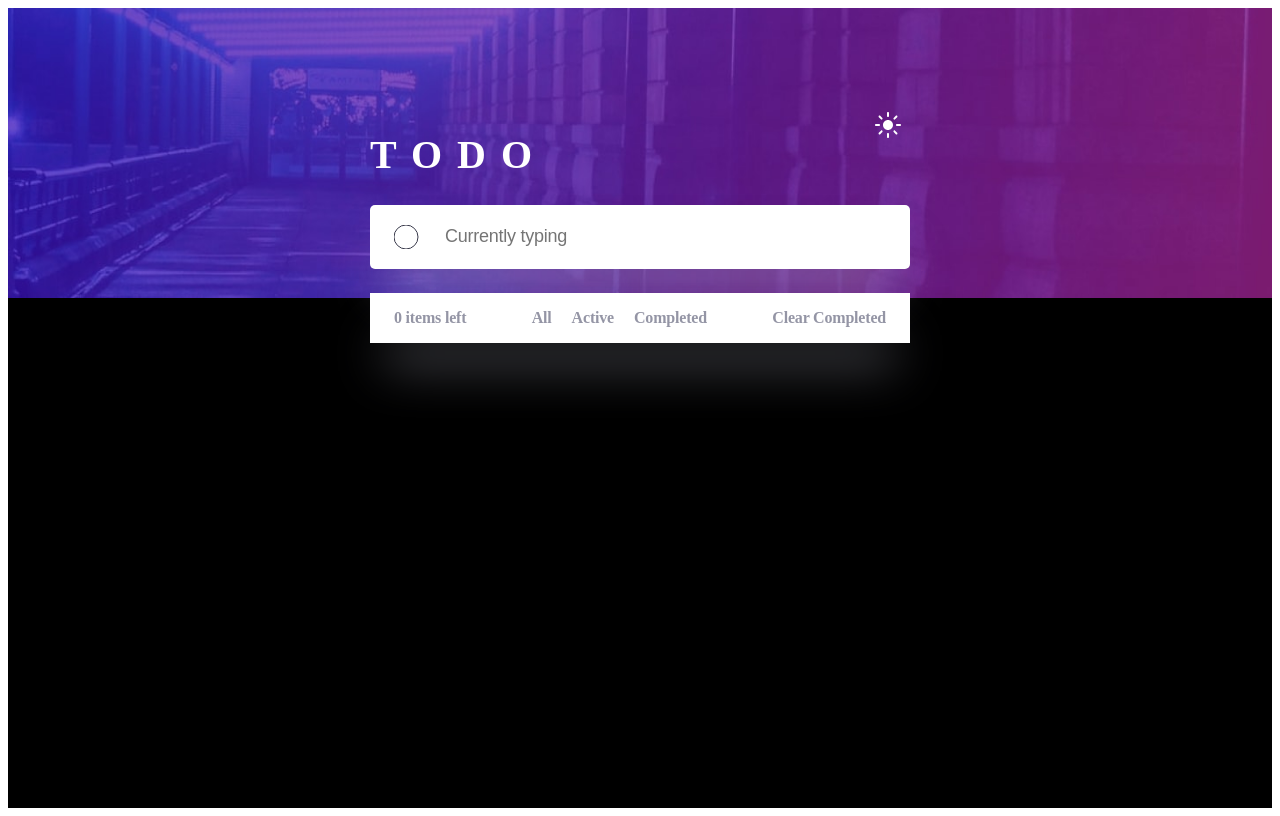
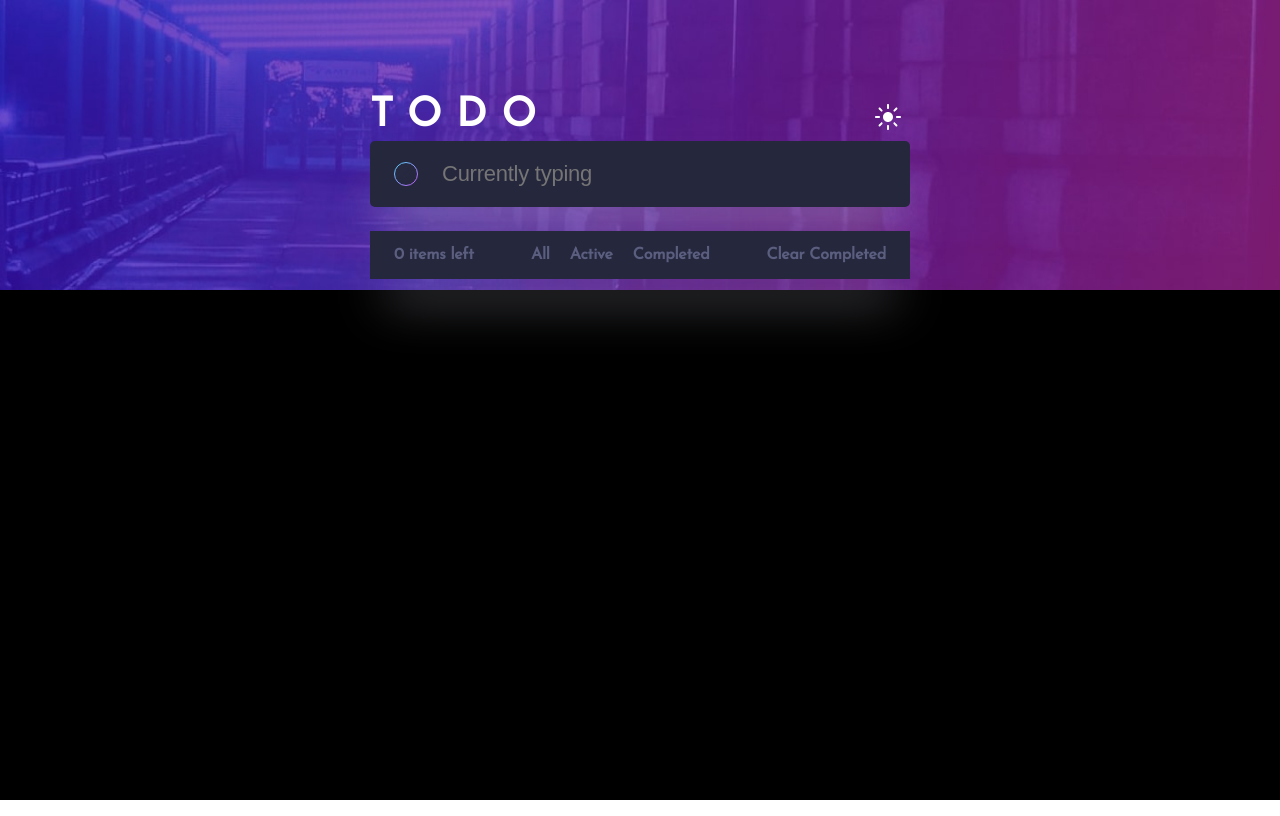
Before and after one commit to zura-doganadze/To-Do-App-TypeScript, a React (Vite) app: page / in a window 1280 px wide. Built offline with nearby package versions, Linux system fonts and the light colour scheme.

Commit message:
add some mode

```diff
--- a/src/App.tsx
+++ b/src/App.tsx
@@ -2,8 +2,10 @@ import styled, { css } from "styled-components";
 import DesktopLight from "./assets/bg-desktop-light.jpg";
 import DesktopDark from "./assets/bg-desktop-dark.jpg";
 import moon from "./assets/moon.svg";
-import sun from "./assets/sun.svg"
-import oval from "./assets/Oval empty.svg";
+import sun from "./assets/sun.svg";
+import ovalLight from "./assets/Oval empty.svg";
+import ovalDark from "./assets/Oveal dark empty.svg";
+import X from "./assets/x.svg";
 import { useState } from "react";
 
 const App: React.FC = () => {
@@ -37,12 +39,12 @@ const App: React.FC = () => {
           <TiTleContainer>
             <h1>todo</h1>
             <button onClick={changeMoudHandles}>
-              <img src={dark? moon : sun} alt="img" />
+              <img src={dark ? moon : sun} alt="img" />
             </button>
           </TiTleContainer>
           <div>
-            <InputWrapper>
-              <img src={oval} alt="" />
+            <InputWrapper mode={dark}>
+              <img src={dark ? ovalLight : ovalDark} alt="" />
               <input
                 value={input}
                 onChange={inputChange}
@@ -53,15 +55,20 @@ const App: React.FC = () => {
             <Main>
               <TascWrapper>
                 {items.map((item, index) => (
-                  <TascContainer key={index}>
-                    <img src={oval} alt="img" />
+                  <TascContainer key={index} mode={dark}>
+                    <div>
+                      <img src={dark ? ovalLight : ovalDark} alt="img" />
                       <span>{item}</span>
+                    </div>
+                    <div>
+                      <img src={X} />
+                    </div>
                   </TascContainer>
                 ))}
               </TascWrapper>
-              <FooterWrapper>
+              <FooterWrapper mode={dark}>
                 <span>{items.length} items left</span>
-                <Datacontainer>
+                <Datacontainer mode={dark}>
                   {data.map((item, index) => (
                     <span key={index}>{item}</span>
                   ))}
@@ -86,7 +93,7 @@ type WrapperProps = {
 
 const Wrapper = styled.div<WrapperProps>(
   (props) => css`
-    height: 100vh;
+    width: 100%;
     position: relative;
     background: ${props.mode ? "white" : "black"};
   `
@@ -122,26 +129,36 @@ const TiTleContainer = styled.div`
     background: transparent;
   }
 `;
-const InputWrapper = styled.div`
+type InputWrapperProps = {
+  mode: boolean;
+  children?: React.ReactNode;
+};
+
+const InputWrapper: React.FC<InputWrapperProps> = styled.div<InputWrapperProps>(
+  (props) => css`
     border-radius: 5px;
-  background: #fff;
+    background: ${props.mode ? "#fff" : "#25273D"};
     box-shadow: 0px 35px 50px -15px rgba(194, 195, 214, 0.5);
     padding: 20px 24px;
     margin-bottom: 24px;
     display: flex;
     align-items: center;
+
     input {
       border: none;
       margin-left: 24px;
-    color: #393a4b;
-    font-size: 18px;
+      color: ${props.mode ? "#393a4b" : "#fff"};
+      font-size: 22px;
       letter-spacing: -0.25px;
       width: 100%;
+      outline: none;
+      background: transparent;
     }
-`;
+  `
+);
 
 const Main = styled.div`
-  border-radius: 5px;
+  border-radius: 15px;
   background: #fff;
   box-shadow: 0px 35px 50px -15px rgba(194, 195, 214, 0.5);
 `;
@@ -151,42 +168,73 @@ const TascWrapper = styled.div`
   display: flex;
   flex-direction: column;
 `;
-const TascContainer = styled.div`
+
+type TascContainerProps = {
+  mode: boolean;
+  children?: React.ReactNode;
+};
+
+const TascContainer: React.FC<TascContainerProps> =
+  styled.div<TascContainerProps>(
+    (props) => css`
+      display: flex;
+      justify-content: space-between;
       padding: 20px 24px;
-  border-bottom: 3px solid #e3e4f1;
+      border-bottom: ${props.mode ? "3px solid #e3e4f1" : "3px solid #393A4B"};
       display: flex;
       align-items: center;
+      background: ${props.mode ? "#fff" : "#25273D"};
 
-  color: #494c6b;
+      color: ${props.mode ? "#494c6b" : "#C8CBE7"};
       font-size: 22px;
       font-weight: 700;
       letter-spacing: -0.25px;
       img {
         margin-right: 24px;
+        cursor: pointer;
       }
-`;
+      button {
+      }
+    `
+  );
 //FooterWrapper
-const FooterWrapper = styled.div`
+
+type FooterWrapperProps = {
+  mode: boolean;
+  children?: React.ReactNode;
+};
+const FooterWrapper: React.FC<FooterWrapperProps> =
+  styled.div<FooterWrapperProps>(
+    (props) => css`
       display: flex;
       justify-content: space-between;
-  background: #fff;
+      background: ${props.mode ? "#fff" : "#25273D"};
       padding: 16px 24px;
       font-size: 16px;
       font-weight: 700;
       letter-spacing: -0.194px;
-  color: #9495a5;
-`;
+      color: ${props.mode ? "#9495A5" : "#5B5E7E"};
+    `
+  );
 
-const Datacontainer = styled.div`
+type DatacontainerProps = {
+  mode: boolean;
+  children?: React.ReactNode;
+};
+const Datacontainer: React.FC<DatacontainerProps> =
+  styled.div<DatacontainerProps>(
+    (props) => css`
       display: flex;
       column-gap: 20px;
       span {
         cursor: pointer;
         &:hover {
-      color: #494c6b;
+          color: ${props.mode ? "#494c6b" : "#FFF"};
         }
       }
-`;
+    `
+  );
+
 const ClearButton = styled.span`
   cursor: pointer;
 `;
--- a/src/index.css
+++ b/src/index.css
@@ -1,6 +1,17 @@
-
-
-:root{
+@import url("https://fonts.googleapis.com/css2?family=Josefin+Sans&family=Montserrat&display=swap");
+body {
+  text-align: center;
+  font-family: "Josefin Sans", sans-serif;
+   /* background-color: #fff; */
+  color: #000;
+}
+#root {
   width: 100%;
   min-height: 100vh;
+  display: flex;
 }
+* {
+  margin: 0;
+  padding: 0;
+  box-sizing: border-box;
+}
```
Also changed, not shown: src/assets/Oveal dark empty.svg (added), src/assets/x.svg (added). Lines whose indentation alone changed are shown as unchanged.
